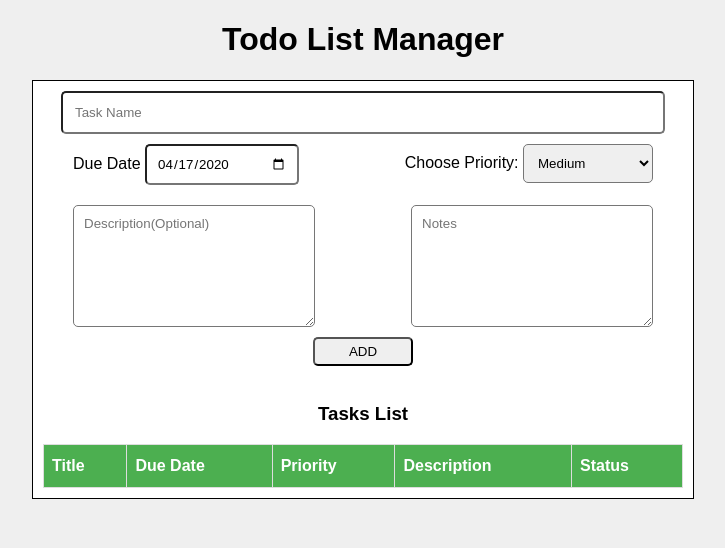
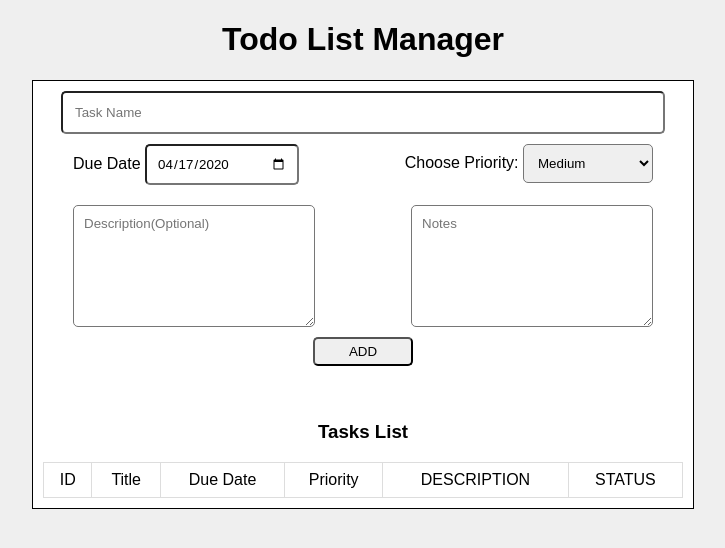
Before and after one commit to prem0406/task-and-notes-manager, a website: page public/index.html in a window 1280 px wide. Shown: the whole page, without its empty margins (277-1002 px from the left). Drawn offline with Linux system fonts and the light colour scheme; no server answers.

Commit message:
table modified

```diff
--- a/public/index.html
+++ b/public/index.html
@@ -11,7 +11,8 @@
     <h1>Todo List Manager</h1>
     <div class="container" >
 
-        <input type="text" id="inputTask" placeholder="Task Name" required>
+        <form action="/">
+                    <input type="text" id="inputTask" placeholder="Task Name" required>
 
         <div class="innerContainer">
 
@@ -37,6 +38,7 @@
             <textarea id="notes" placeholder="Notes"></textarea>
         </div>
         <button type="submit" id="submit">ADD</button>
+        </form>
 
         <br>
         <br>
@@ -44,11 +46,11 @@
 
         <table id="tasklist">
             <tr>
-                <th>Title</th>
+                <!-- <th>Title</th>
                 <th>Due Date</th>
                 <th>Priority</th>
                 <th>Description</th>
-                <th>Status</th>
+                <th>Status</th> -->
             </tr>
         </table>
     </div>
--- a/public/script.js
+++ b/public/script.js
@@ -9,6 +9,7 @@ let tasklist = document.getElementById('tasklist')
 
 
 submit.onclick = function() {
+
     let todo = {
       title: inputTask.value,
       due_date: dueDate.value,
@@ -18,9 +19,13 @@ submit.onclick = function() {
       status : 'INCOMPLETE'
   }
 
-  addNewTodoJson(todo).then(
-    addNewRow(todo)
-  )
+  if (inputTask.value != '') {
+    addNewTodoJson(todo).then(
+      loadTask()
+    )
+  }
+
+
 
   inputTask.value = ''
   priority.selectedIndex = 1
@@ -73,6 +78,10 @@ function setTommorowDate(){
 
 function addNewRow(t) {
 
+  let id = document.createElement('td')
+  id.textContent = t.id
+  //id.classList('hide')
+
   let title = document.createElement('td')
   title.textContent = t.title
 
@@ -90,6 +99,7 @@ function addNewRow(t) {
 
   let newRow = document.createElement('tr')
 
+  newRow.appendChild(id)
   newRow.appendChild(title)
   newRow.appendChild(due_date)
   newRow.appendChild(priority)
@@ -100,7 +110,45 @@ function addNewRow(t) {
 
 }
 
+
+function createTableHeader(){
+  let id = document.createElement('td')
+  id.textContent = 'ID'
+  //id.classList('hide')
+
+  let title = document.createElement('td')
+  title.textContent = 'Title'
+
+  let due_date = document.createElement('td')
+  due_date.textContent = 'Due Date'
+
+  let priority = document.createElement('td')
+  priority.textContent = 'Priority'
+
+  let desc = document.createElement('td')
+  desc.textContent = 'DESCRIPTION'
+
+  let status = document.createElement('td')
+  status.textContent = 'STATUS'
+
+  let newRow = document.createElement('tr')
+
+  newRow.appendChild(id)
+  newRow.appendChild(title)
+  newRow.appendChild(due_date)
+  newRow.appendChild(priority)
+  newRow.appendChild(desc)
+  newRow.appendChild(status)
+
+  tasklist.appendChild(newRow)
+}
+
+
 function loadTask(){
+
+  tasklist.innerHTML = ''
+
+  createTableHeader()
 
     getTodos().then(todos => {
         for( let todo of todos){
--- a/public/style.css
+++ b/public/style.css
@@ -93,3 +93,7 @@ table {
     background-color: #4CAF50;
     color: white;
   }
+
+  td .hide {
+      display: none;
+  }
```
Also changed, not shown: 1 other file.
